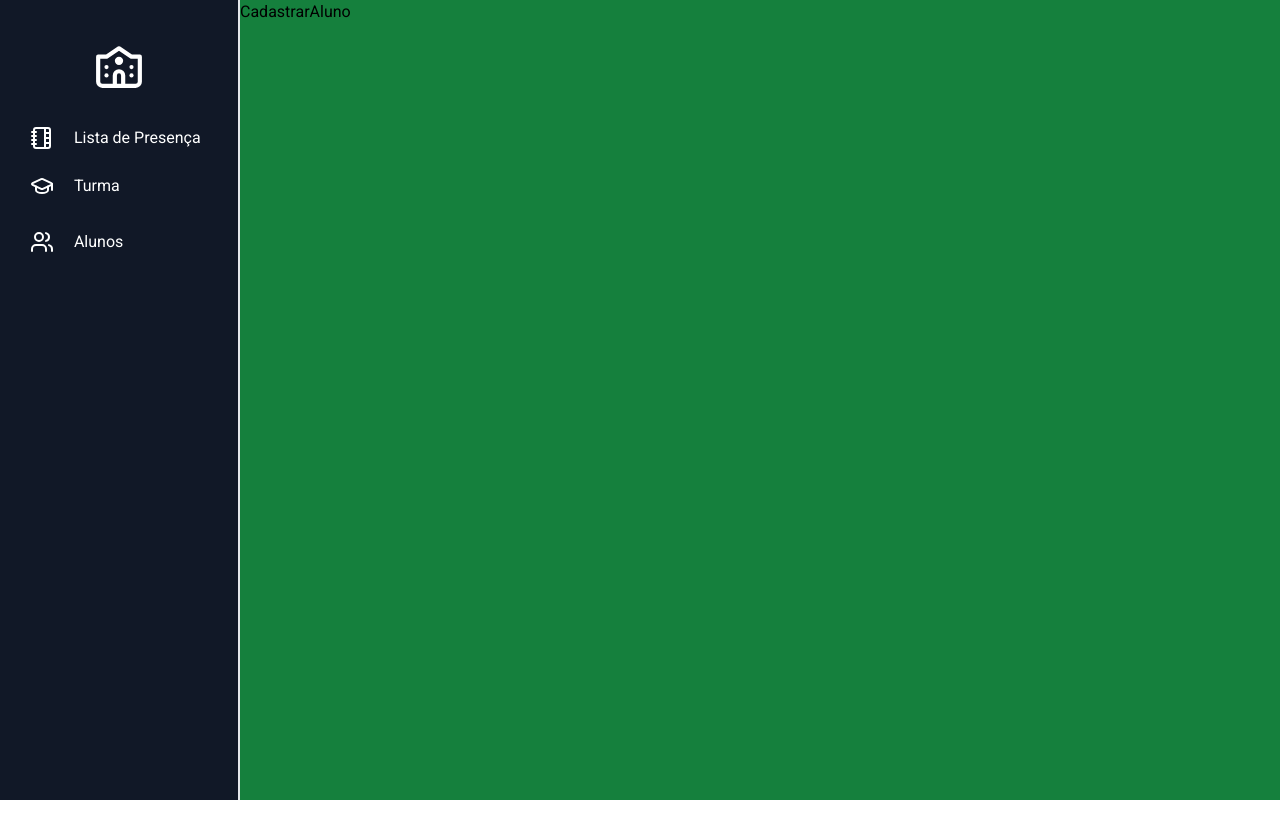
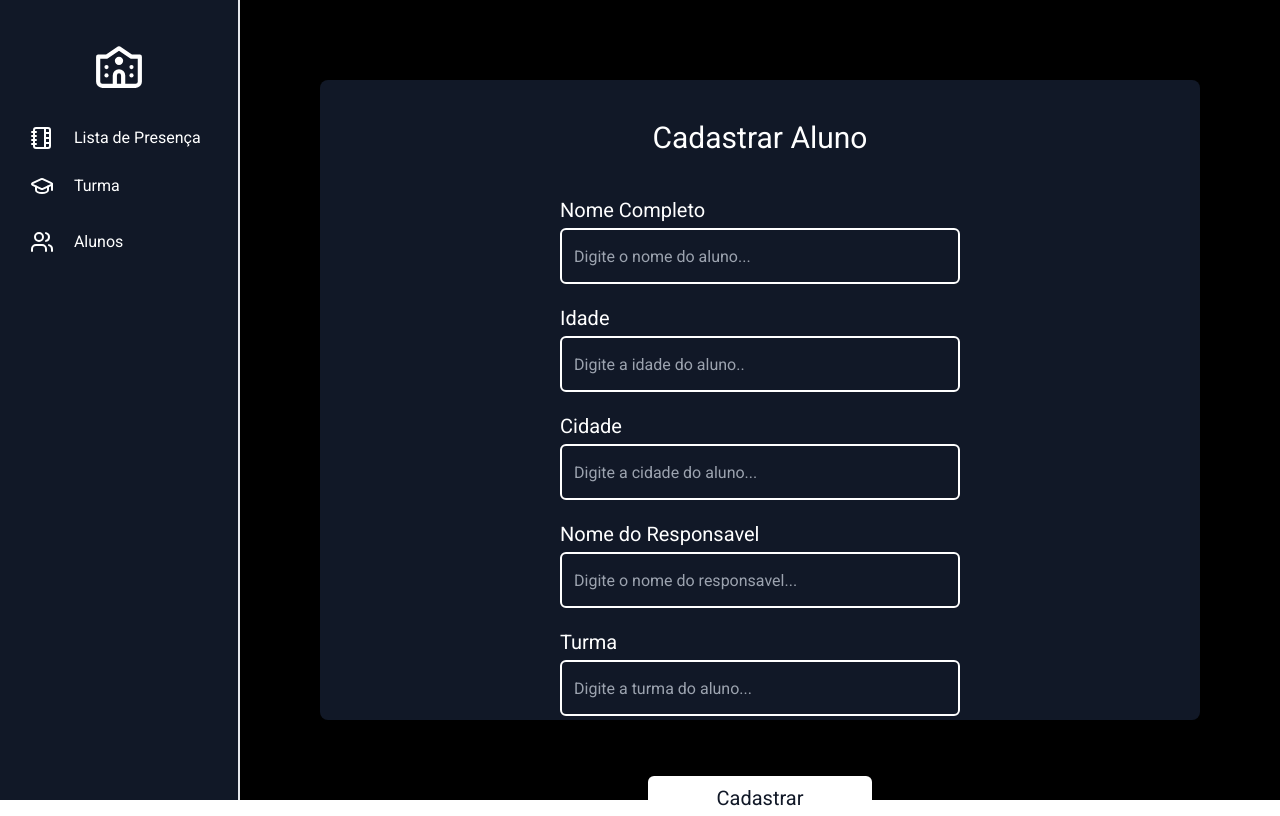
Before and after one commit to leonardo-tcarvalho/appChamadaAlunos, a React (Vite) app: page /CadastrarAluno in a window 1280 px wide. Built offline with nearby package versions, Linux system fonts and the light colour scheme.

Commit message:
feat: create page student

```diff
--- a/src/pages/Alunos/CadastrarAlunos.jsx
+++ b/src/pages/Alunos/CadastrarAlunos.jsx
@@ -1,7 +1,36 @@
 export function CadastrarAlunos() {
   return (
-    <section className="flex-full bg-green-700">
-      <div>CadastrarAluno</div>
+    <section className="flex-full bg-black p-20">
+      <div className="w-full h-full p-10 rounded-lg bg-gray-900">
+        <h1 className="w-full text-3xl text-center text-white pb-10">
+          Cadastrar Aluno
+        </h1>
+        <div className="w-full flex flex-wrap gap-5">
+          <div className="w-[25rem] pt-8 mx-auto relative group">
+            <label className="absolute  py-0 -translate-y-8 text-white bg-gray-900 text-xl group-focus-within:-translate-y-4 group-focus-within:translate-x-4  group-focus-within:px-1" htmlFor="">Nome Completo</label>
+            <input className="w-full h-14 p-3 cursor-pointer text-white bg-gray-900 rounded-md border-2 border-white outline-none" type="text" placeholder="Digite o nome do aluno..." />
+          </div>
+          <div className="w-[25rem] pt-8 mx-auto relative group">
+            <label className="absolute  py-0 -translate-y-8 text-white bg-gray-900 text-xl group-focus-within:-translate-y-4 group-focus-within:translate-x-4  group-focus-within:px-1" htmlFor="">Idade</label>
+            <input className="w-full h-14 p-3 cursor-pointer text-white bg-gray-900 rounded-md border-2 border-white outline-none" type="text" placeholder="Digite a idade do aluno.." />
+          </div>
+          <div className="w-[25rem] pt-8 mx-auto relative group">
+            <label className="absolute  py-0 -translate-y-8 text-white bg-gray-900 text-xl group-focus-within:-translate-y-4 group-focus-within:translate-x-4  group-focus-within:px-1" htmlFor="">Cidade</label>
+            <input className="w-full h-14 p-3 cursor-pointer text-white bg-gray-900 rounded-md border-2 border-white outline-none" type="text" placeholder="Digite a cidade do aluno..." />
+          </div>
+          <div className="w-[25rem] pt-8 mx-auto relative group">
+            <label className="absolute  py-0 -translate-y-8 text-white bg-gray-900 text-xl group-focus-within:-translate-y-4 group-focus-within:translate-x-4  group-focus-within:px-1" htmlFor="">Nome do Responsavel</label>
+            <input className="w-full h-14 p-3 cursor-pointer text-white bg-gray-900 rounded-md border-2 border-white outline-none" type="text" placeholder="Digite o nome do responsavel..." />
+          </div>
+          <div className="w-[25rem] pt-8 mx-auto relative group">
+            <label className="absolute  py-0 -translate-y-8 text-white bg-gray-900 text-xl group-focus-within:-translate-y-4 group-focus-within:translate-x-4  group-focus-within:px-1" htmlFor="">Turma</label>
+            <input className="w-full h-14 p-3 cursor-pointer text-white bg-gray-900 rounded-md border-2 border-white outline-none" type="text" placeholder="Digite a turma do aluno..." />
+          </div>
+        </div>
+        <div className="flex w-full pt-10">
+          <button className="text-xl mx-auto mt-5 w-56 h-10 p-2 rounded-md text-gray-900 bg-white focus:bg-gray-500">Cadastrar</button>
+        </div>
+      </div>
     </section>
   )
 }
--- a/src/pages/Turmas/AlterarTurmas.jsx
+++ b/src/pages/Turmas/AlterarTurmas.jsx
@@ -1,29 +1,31 @@
 export function AlterarTurmas() {
   return (
     <section className="flex-full bg-black p-20">
-      <div className="flex flex-col gap-5 w-full h-full p-20 rounded-lg bg-gray-900">
-        <h1 className="text-3xl text-center text-white py-10">
+      <div className="w-full h-full p-10 rounded-lg bg-gray-900">
+        <h1 className="w-full text-3xl text-center text-white pb-10">
           Alterar Dados da Turma
         </h1>
-        <div className="w-full flex flex-wrap gap-10">
-          <div className="w-2/5 pt-8 mx-auto relative group">
-            <label className="absolute  py-0 -translate-y-8 text-white bg-gray-900 text-xl group-focus-within:-translate-y-4 group-focus-within:translate-x-4  group-focus-within:px-1" htmlFor="">Codigo da Turma</label>
-            <input className="w-full h-14 p-3 cursor-pointer text-white bg-gray-900 rounded-md border-2 border-white outline-none" type="text" placeholder="Digite o codigo da turma..." />
+        <div className="w-full flex flex-wrap gap-5">
+          <div className="w-[25rem] pt-8 mx-auto relative group">
+            <label className="absolute  py-0 -translate-y-8 text-white bg-gray-900 text-xl group-focus-within:-translate-y-4 group-focus-within:translate-x-4  group-focus-within:px-1" htmlFor="">Código da Turma</label>
+            <input className="w-full h-14 p-3 cursor-pointer text-white bg-gray-900 rounded-md border-2 border-white outline-none" type="text" placeholder="Digite o nome da turma..." />
           </div>
-          <div className="w-2/5 pt-8 mx-auto relative group">
+          <div className="w-[25rem] pt-8 mx-auto relative group">
             <label className="absolute  py-0 -translate-y-8 text-white bg-gray-900 text-xl group-focus-within:-translate-y-4 group-focus-within:translate-x-4  group-focus-within:px-1" htmlFor="">Nome da Turma</label>
             <input className="w-full h-14 p-3 cursor-pointer text-white bg-gray-900 rounded-md border-2 border-white outline-none" type="text" placeholder="Digite o nome da turma..." />
           </div>
-          <div className="w-2/5 pt-8 mx-auto relative group">
+          <div className="w-[25rem] pt-8 mx-auto relative group">
             <label className="absolute  py-0 -translate-y-8 text-white bg-gray-900 text-xl group-focus-within:-translate-y-4 group-focus-within:translate-x-4  group-focus-within:px-1" htmlFor="">Grade da Turma</label>
             <input className="w-full h-14 p-3 cursor-pointer text-white bg-gray-900 rounded-md border-2 border-white outline-none" type="text" placeholder="Digite o ano da grade.." />
           </div>
-          <div className="w-2/5 pt-8 mx-auto relative group">
+          <div className="w-[25rem] pt-8 mx-auto relative group">
             <label className="absolute  py-0 -translate-y-8 text-white bg-gray-900 text-xl group-focus-within:-translate-y-4 group-focus-within:translate-x-4  group-focus-within:px-1" htmlFor="">Serie</label>
             <input className="w-full h-14 p-3 cursor-pointer text-white bg-gray-900 rounded-md border-2 border-white outline-none" type="text" placeholder="Digite a serie da turma..." />
           </div>
         </div>
-        <button className="text-xl mx-auto mt-5 w-56 p-2 rounded-md text-gray-900 bg-white focus:bg-gray-500">Alterar</button>
+        <div className="flex w-full pt-10">
+          <button className="text-xl mx-auto mt-5 w-56 h-10 p-2 rounded-md text-gray-900 bg-white focus:bg-gray-500">Cadastrar</button>
+        </div>
       </div>
     </section>
   );
--- a/src/pages/Turmas/CadastrarTurmas.jsx
+++ b/src/pages/Turmas/CadastrarTurmas.jsx
@@ -1,23 +1,27 @@
 export function CadastrarTurmas() {
   return (
     <section className="flex-full bg-black p-20">
-      <div className="flex flex-col gap-5 w-full h-full p-20 rounded-lg bg-gray-900">
-        <h1 className="text-3xl text-center text-white py-10">
+      <div className="w-full h-full p-10 rounded-lg bg-gray-900">
+        <h1 className="w-full text-3xl text-center text-white pb-10">
           Cadastrar Nova Turma
         </h1>
-        <div className="w-96 pt-8 mx-auto relative group">
+        <div className="w-full flex flex-wrap gap-5">
+          <div className="w-[25rem] pt-8 mx-auto relative group">
             <label className="absolute  py-0 -translate-y-8 text-white bg-gray-900 text-xl group-focus-within:-translate-y-4 group-focus-within:translate-x-4  group-focus-within:px-1" htmlFor="">Nome da Turma</label>
             <input className="w-full h-14 p-3 cursor-pointer text-white bg-gray-900 rounded-md border-2 border-white outline-none" type="text" placeholder="Digite o nome da turma..." />
           </div>
-        <div className="w-96 pt-8 mx-auto relative group">
+          <div className="w-[25rem] pt-8 mx-auto relative group">
             <label className="absolute  py-0 -translate-y-8 text-white bg-gray-900 text-xl group-focus-within:-translate-y-4 group-focus-within:translate-x-4  group-focus-within:px-1" htmlFor="">Grade da Turma</label>
             <input className="w-full h-14 p-3 cursor-pointer text-white bg-gray-900 rounded-md border-2 border-white outline-none" type="text" placeholder="Digite o ano da grade.." />
           </div>
-        <div className="w-96 pt-8 mx-auto relative group">
+          <div className="w-[25rem] pt-8 mx-auto relative group">
             <label className="absolute  py-0 -translate-y-8 text-white bg-gray-900 text-xl group-focus-within:-translate-y-4 group-focus-within:translate-x-4  group-focus-within:px-1" htmlFor="">Serie</label>
             <input className="w-full h-14 p-3 cursor-pointer text-white bg-gray-900 rounded-md border-2 border-white outline-none" type="text" placeholder="Digite a serie da turma..." />
           </div>
-        <button className="text-xl mx-auto mt-5 w-56 p-2 rounded-md text-gray-900 bg-white focus:bg-gray-500">Cadastrar</button>
+        </div>
+        <div className="flex w-full pt-10">
+          <button className="text-xl mx-auto mt-5 w-56 h-10 p-2 rounded-md text-gray-900 bg-white focus:bg-gray-500">Cadastrar</button>
+        </div>
       </div>
     </section>
   );
```
Lines whose indentation alone changed are shown as unchanged.
